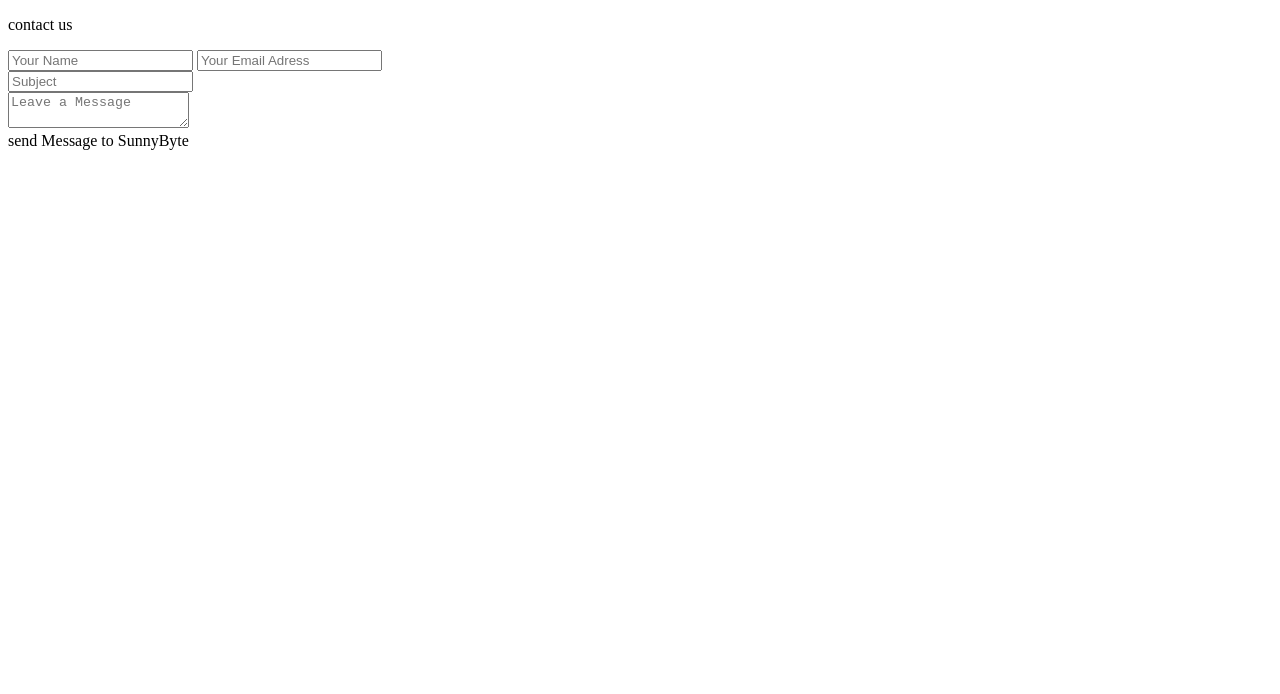
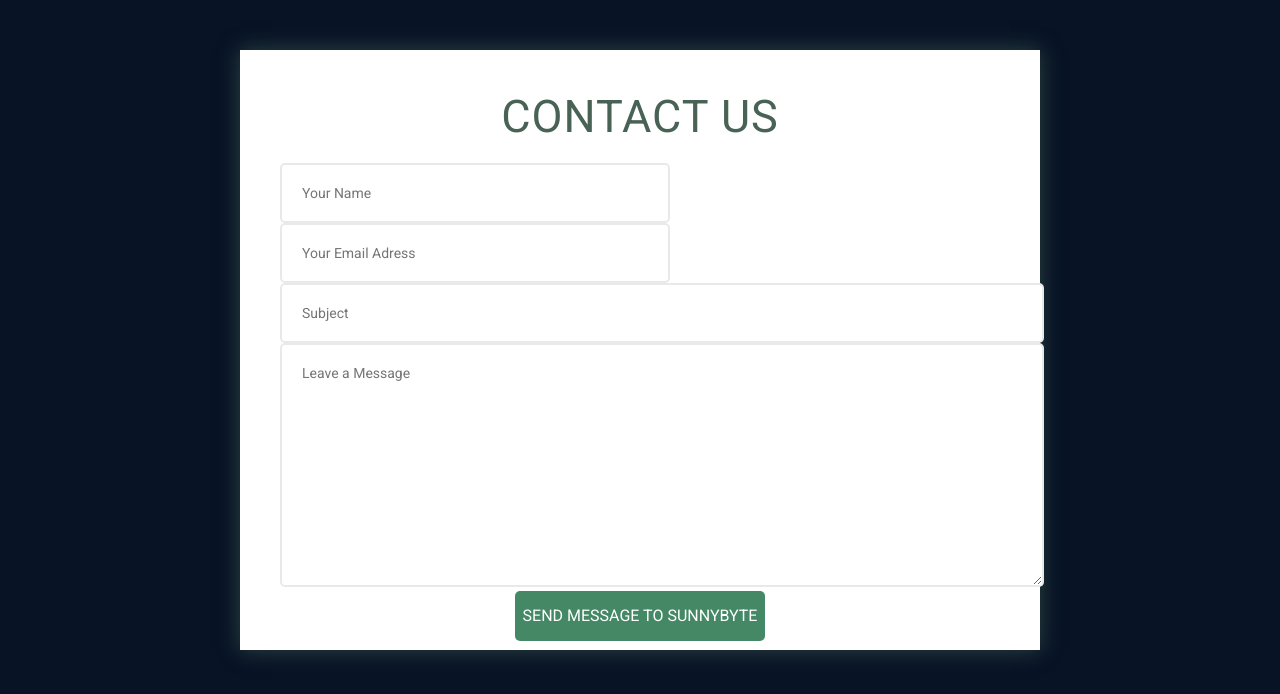
Before and after one commit to Cerebrovinny/contact_us_form, a plain HTML site: page index.html in a window 1280 px wide. Drawn offline with nearby package versions, Linux system fonts and the light colour scheme.

Commit message:
added css styles

```diff
--- a/index.html
+++ b/index.html
@@ -2,7 +2,8 @@
 <html lang="en">
     <head>
         <meta charset="UTF-8">
-        <title>How to create the si</title>
+        <title>Contact us!</title>
+        <link rel="stylesheet" href="styles.css">
         <script src="https://ajax.googleapis.com/ajax/libs/jquery/3.2.1/jquery.min.js"></script>
         <script>$(document).ready(function(){
         });
--- /dev/null
+++ b/styles.css
@@ -0,0 +1,87 @@
+@import url('https://fonts.googleapis.com/css?family=Roboto');
+
+*{
+    margin: 0;
+    padding: 0;
+}
+
+body {
+    background-color: rgb(8, 20, 38);
+    background-size: cover;
+    height: auto;
+    font-family: "Roboto", sans-serif;
+  }
+
+.container {
+    width: 800px;
+    height: 600px;
+    background: #fff;
+    margin: 50px auto;
+    box-sizing: border-box;
+    padding: 40px;
+    box-shadow: 0 0 20px rgba(72,98,85,0.6);
+}
+
+.container p{
+    text-transform: uppercase;
+    text-align: center;
+    font-size: 45px;
+    margin-bottom: 20px;
+    color: #486255;
+    letter-spacing: 1px;
+}
+
+.input, .msg .area{
+    width: 100%;
+    padding: 20px;
+    box-sizing: 25px;
+    border: 2px solid #e9e9e9;
+    font-size: 14px;
+    border-radius: 5px;
+    outline: none;
+    transition: all 0.5s ease;
+}
+
+.login .input{
+    width: 48%;
+    float: left;
+    margin-right: 4%;
+}
+
+.login .input:last-child{
+    margin-right: 0;
+}
+
+.msg .area{
+    height: 200px;
+}
+
+.btn{
+    width: 250px;
+    background: #448866;
+    height: 50px;
+    text-align: center;
+    line-height: 50px;
+    color: #fff;
+    text-transform: uppercase;
+    margin: 0 auto;
+    cursor: pointer;
+    border-radius: 5px;
+}
+
+.input:focus
+.msg .area:focus{
+    border: 2px solid #486255;
+}
+
+::-webkit-input-placeholder{
+    font-family: "Roboto", sans-serif;
+}
+
+::-moz-input-placeholder{
+    font-family: "Roboto", sans-serif;
+}
+
+::-ms-input-placeholder{
+    font-family: "Roboto", sans-serif;
+}
```
